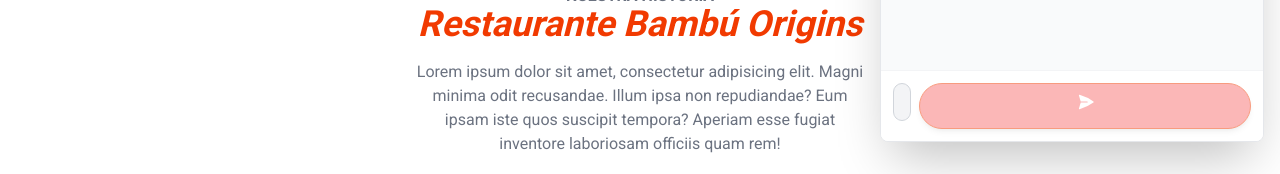
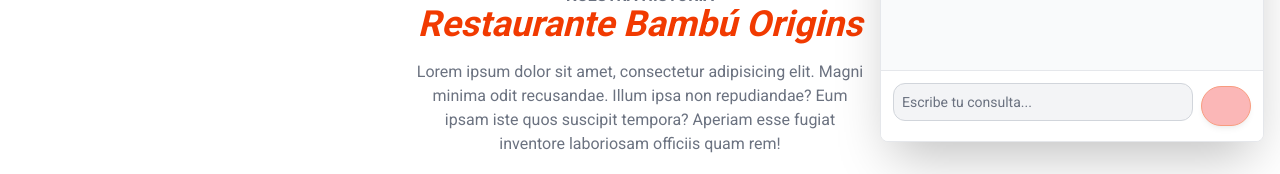
Before and after one commit to davidmanueldev/restaurante-bambu, a Next.js app: page / in a window 1280 px wide. Both pictures are taken after a click on the button "¿Necesitas ayuda?". Shown: the part 626-800 px from the top of the page. Built offline with nearby package versions, Linux system fonts and the light colour scheme; no server answers; the database is empty.

Commit message:
chatbot UI fix

```diff
--- a/src/components/chat/ChatWidget.js
+++ b/src/components/chat/ChatWidget.js
@@ -102,24 +102,26 @@ export default function ChatWidget() {
           </div>
 
           {/* Input Area */}
-          <form onSubmit={handleSubmit} className="p-3 bg-white border-t border-gray-100 flex gap-2">
+          <form onSubmit={handleSubmit} className="p-3 bg-white border-t border-gray-200">
+            <div className="flex items-center gap-2">
               <input
                 type="text"
                 value={input}
                 onChange={(e) => setInput(e.target.value)}
                 placeholder="Escribe tu consulta..."
-              className="flex-1 border border-gray-300 rounded-full px-4 py-2 text-sm focus:outline-none focus:border-red-500 focus:ring-1 focus:ring-red-500"
+                className="flex-1 bg-gray-100 border border-gray-300 rounded-full px-4 py-2.5 text-sm text-gray-800 placeholder-gray-500 focus:outline-none focus:border-red-500 focus:ring-2 focus:ring-red-200"
                 disabled={loading}
               />
               <button
                 type="submit"
                 disabled={loading || !input.trim()}
-              className="bg-red-600 text-white p-2 rounded-full hover:bg-red-700 disabled:opacity-50 disabled:cursor-not-allowed transition shadow-md"
+                className="bg-red-600 text-white w-10 h-10 rounded-full hover:bg-red-700 disabled:opacity-50 disabled:cursor-not-allowed transition shadow-md flex items-center justify-center flex-shrink-0"
               >
-              <svg xmlns="http://www.w3.org/2000/svg" viewBox="0 0 24 24" fill="currentColor" className="w-5 h-5 pl-0.5">
+                <svg xmlns="http://www.w3.org/2000/svg" viewBox="0 0 24 24" fill="currentColor" className="w-5 h-5">
                   <path d="M3.478 2.405a.75.75 0 00-.926.94l2.432 7.905H13.5a.75.75 0 010 1.5H4.984l-2.432 7.905a.75.75 0 00.926.94 60.519 60.519 0 0018.445-8.986.75.75 0 000-1.218A60.517 60.517 0 003.478 2.405z" />
                 </svg>
               </button>
+            </div>
           </form>
         </div>
       )}
```
Lines whose indentation alone changed are shown as unchanged.
